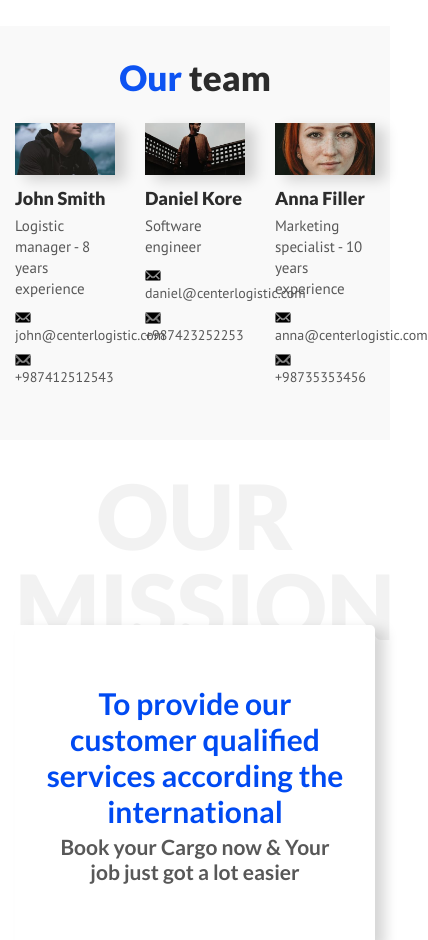
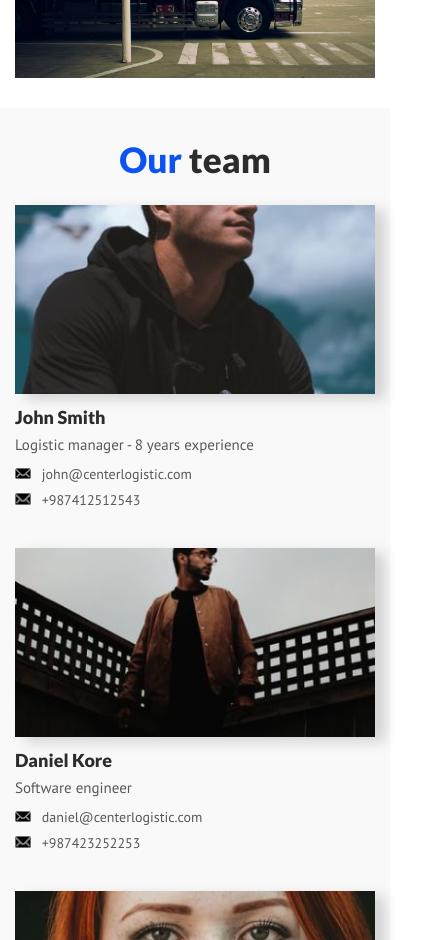
Before and after one commit to AlexeyBoykoIT/cypress, a plain HTML site: page index.html in a window 390 px wide. Shown: the part 3580-4520 px from the top of the page, 428 px wide, since content can reach past the window. Drawn offline with Linux system fonts and the light colour scheme.

Commit message:
Media__team

```diff
--- a/assets/css/style.css
+++ b/assets/css/style.css
@@ -1213,6 +1213,24 @@ ul, ol {
             margin-bottom: 30px;
             max-width: none;
         }
+
+        /* Team */
+        .team {
+            flex-direction: column;
+        }
+
+        .team__col {
+            width: 100%;
+        }
+
+        .team__col:last-child {
+            margin-bottom: 0;
+        }
+
+        .team__item {
+            max-width: 370px;
+            margin: 0 auto;
+        }
     }
 
 
--- a/index.html
+++ b/index.html
@@ -200,8 +200,9 @@
         </div>
     </section>
 
-    <div class="section">
+    <section class="section">
         <div class="container">
+            <h2 class="section__title"><span>Our</span> benefits</h2>
             <div class="benefits">
                 <div class="benefits__col">
                     <ul class="benefits-list">
@@ -240,7 +241,7 @@
                 </div>
             </div> <!-- /.benefits -->
         </div> <!-- /.container -->
-    </div>
+    </section>
 
     <!-- Team -->
     <section class="section section--gray">
```
